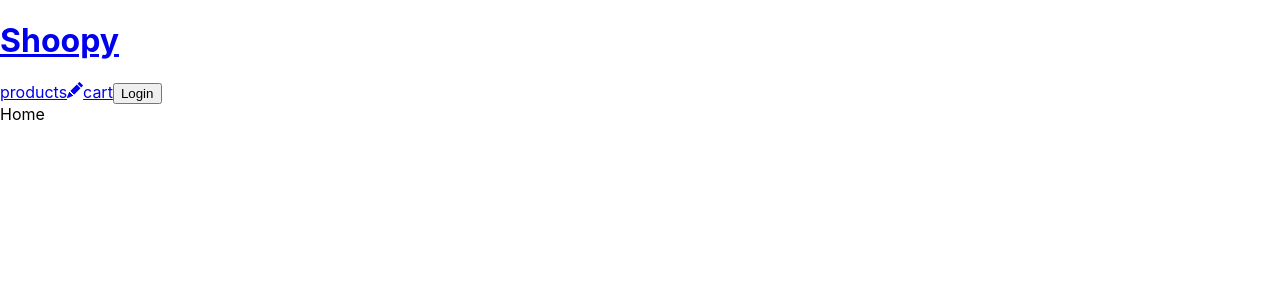
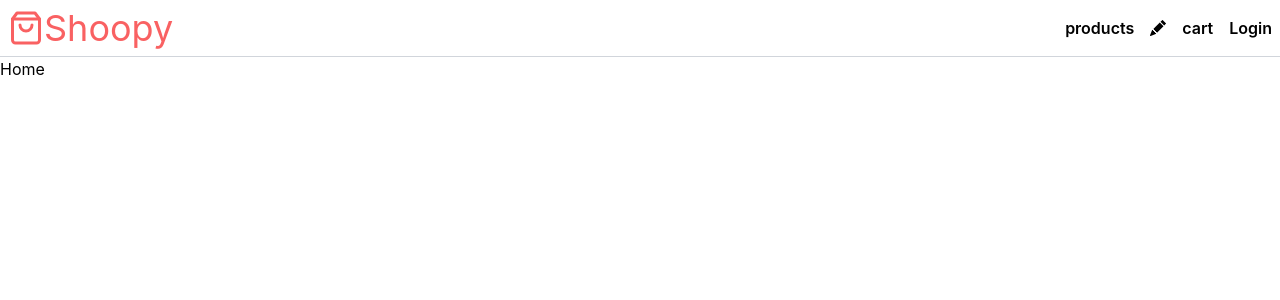
Before and after one commit to dev-bakery/shoppingmall, a React (Create React App) app: page / in a window 1280 px wide. Shown: the top 300 px of the page. Built offline with nearby package versions, Linux system fonts and the light colour scheme.

Commit message:
style 적용

```diff
--- a/src/components/Header.jsx
+++ b/src/components/Header.jsx
@@ -1,21 +1,24 @@
 import React from "react";
 import { Link } from "react-router-dom";
+import { FiShoppingBag } from "react-icons/fi";
 import { BsFillPencilFill } from "react-icons/bs";
 
 export default function Header() {
   return (
-    <>
-      <h1>
-        <Link to='/'>Shoopy</Link>
-      </h1>
-      <div>
+    <header className='flex justify-between border-b border-gray-300 p-2'>
+      <Link to='/' className='flex items-center text-4xl text-brand'>
+        <FiShoppingBag />
+        <h1>Shoopy</h1>
+      </Link>
+
+      <nav className='flex items-center gap-4 font-semibold'>
         <Link to='/products'>products</Link>
         <Link to='/products/new'>
           <BsFillPencilFill />
         </Link>
         <Link to='/cart'>cart</Link>
         <button type='button'>Login</button>
-      </div>
-    </>
+      </nav>
+    </header>
   );
 }
--- a/src/index.css
+++ b/src/index.css
@@ -1,3 +1,6 @@
+@tailwind base;
+@tailwind components;
+@tailwind utilities;
 body {
   margin: 0;
   font-family: -apple-system, BlinkMacSystemFont, 'Segoe UI', 'Roboto', 'Oxygen',
--- a/tailwind.config.js
+++ b/tailwind.config.js
@@ -1,8 +1,12 @@
 /** @type {import('tailwindcss').Config} */
 module.exports = {
-  content: [],
+  content: ["./src/**/*.{js,jsx}"],
   theme: {
-    extend: {},
+    extend: {
+      colors: {
+        brand: "#F96162",
+      },
+    },
   },
   plugins: [],
-}
+};
```
